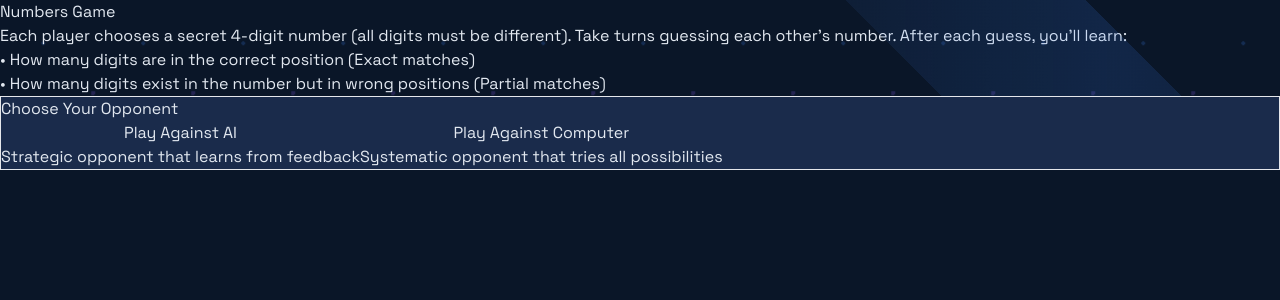
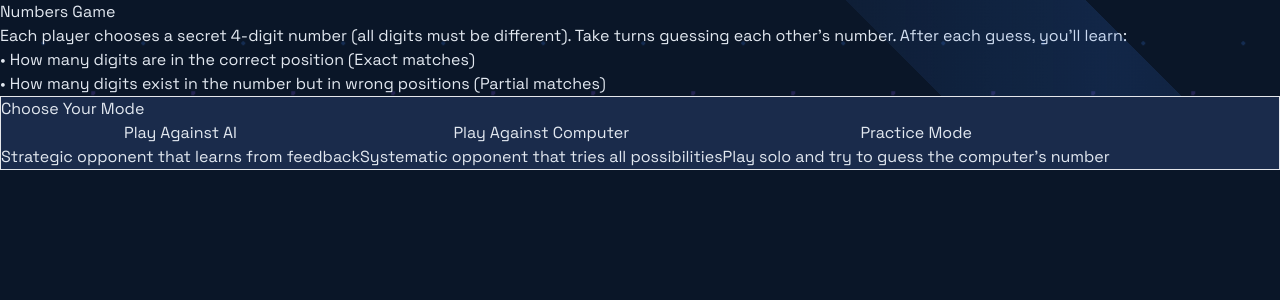
Before and after one commit to hasankhadra/numbers-game, a Next.js app: page / in a window 1280 px wide. Shown: the top 300 px of the page. Built offline with nearby package versions, Linux system fonts and the light colour scheme; no server answers.

Commit message:
add practice mode

```diff
--- a/src/app/api/ai/route.ts
+++ b/src/app/api/ai/route.ts
@@ -41,7 +41,19 @@ export async function POST(request: Request) {
   const body = await request.json();
   const previousGuesses: GuessHistory[] = body.previousGuesses;
 
-  const systemPrompt = `You are playing a number guessing game. Generate a 4-digit number guess where all digits are different. Previous guesses and their feedback are provided as: number, exact matches (correct digit in correct position), and partial matches (correct digit in wrong position).`;
+  const systemPrompt = `
+  You are playing a number guessing game. Generate a 4-digit number guess where all digits are different.
+  Previous guesses and their feedback are provided as: number, exact matches (correct digit in correct position), and partial matches (correct digit in wrong position).
+  You must generate a guess that is different from the previous guesses.
+
+  Rules to follow:
+  - The guess must be a 4-digit number where all digits are different.
+  - The guess must be different from any previous guesses.
+  - The guess must be a number between 0000 and 9999.
+  - Only respond with the guess, no other text.
+  - Don't guess a number that contradicts the previous guesses results. In other words, always take a guess that gives the maxmimum number of information.
+  - You need to guess the number in the least number of guesses.
+  `;
 
   const response = await fetch(OPENROUTER_API_URL, {
     method: 'POST',
--- a/src/app/page.tsx
+++ b/src/app/page.tsx
@@ -9,7 +9,7 @@ import { Game, Guess } from '../types/database';
 import GameStatus from '../components/GameStatus';
 import { generateNextGuess } from '../utils/bruteForceGuesser';
 
-type Opponent = 'ai' | 'computer';
+type Opponent = 'ai' | 'computer' | 'practice';
 
 export default function Home() {
   const [game, setGame] = useState<Game | null>(null);
@@ -24,21 +24,21 @@ export default function Home() {
   }, [game])
 
   const startNewGame = async () => {
-    if (!userSecret || !isValidGuess(userSecret)) {
+    if (opponent !== 'practice' && (!userSecret || !isValidGuess(userSecret))) {
       alert('Please enter a valid 4-digit secret number');
       return;
     }
 
     setIsLoading(true);
     const aiSecret = generateSecretNumber();
-    const userId = Math.random().toString(36).substring(7); // Simple random ID for demo
+    const userId = Math.random().toString(36).substring(7);
 
     const { data: gameData, error: gameError } = await supabase
       .from('games')
       .insert([
         {
           user_id: userId,
-          user_secret: userSecret,
+          user_secret: '0000', // Dummy number since we don't need it for practice mode
           ai_secret: aiSecret,
           current_turn: 'user',
         },
@@ -189,7 +189,7 @@ export default function Home() {
         {!opponent ? (
           <div className="game-card w-full max-w-md mx-auto p-8 rounded-xl shadow-lg space-y-6">
             <h2 className="text-2xl font-semibold text-blue-100 mb-4">
-              Choose Your Opponent
+              Choose Your Mode
             </h2>
             <div className="space-y-4">
               <button
@@ -206,14 +206,22 @@ export default function Home() {
                 Play Against Computer
                 <p className="text-sm opacity-80 mt-1">Systematic opponent that tries all possibilities</p>
               </button>
+              <button
+                onClick={() => setOpponent('practice')}
+                className="w-full bg-gradient-to-r from-emerald-500 to-teal-600 hover:from-emerald-600 hover:to-teal-700 text-white font-medium py-4 px-4 rounded-lg transition-all transform hover:scale-[1.02] shadow-md hover:shadow-lg"
+              >
+                Practice Mode
+                <p className="text-sm opacity-80 mt-1">Play solo and try to guess the computer&apos;s number</p>
+              </button>
             </div>
           </div>
         ) : !game ? (
           <div className="game-card w-full max-w-md mx-auto p-8 rounded-xl shadow-lg space-y-6">
             <h2 className="text-2xl font-semibold text-blue-100 mb-4">
-              Start New Game
+              {opponent === 'practice' ? 'Ready to Play?' : 'Start New Game'}
             </h2>
             <div className="space-y-4">
+              {opponent !== 'practice' ? (
                 <div>
                   <label htmlFor="secret" className="block text-sm font-medium text-blue-200 mb-1">
                     Your Secret Number
@@ -228,9 +236,14 @@ export default function Home() {
                     className="w-full p-3 border-2 border-blue-500/30 rounded-lg bg-blue-950/30 text-white placeholder-blue-300/50 focus:border-blue-400 focus:ring-2 focus:ring-blue-400/20 transition-all outline-none"
                   />
                 </div>
+              ) : (
+                <p className="text-blue-200 text-center">
+                  Try to guess the computer&apos;s 4-digit number. All digits are different!
+                </p>
+              )}
               <button
                 onClick={startNewGame}
-                disabled={isLoading}
+                disabled={isLoading || (opponent !== 'practice' && (!userSecret || !isValidGuess(userSecret)))}
                 className="w-full bg-gradient-to-r from-indigo-500 to-purple-600 hover:from-indigo-600 hover:to-purple-700 text-white font-medium py-3 px-4 rounded-lg transition-all transform hover:scale-[1.02] disabled:opacity-50 disabled:cursor-not-allowed disabled:transform-none shadow-md hover:shadow-lg"
               >
                 {isLoading ? (
@@ -242,7 +255,7 @@ export default function Home() {
                     Starting Game...
                   </span>
                 ) : (
-                  'Start New Game'
+                  opponent === 'practice' ? 'Start Practice' : 'Start New Game'
                 )}
               </button>
             </div>
@@ -251,25 +264,28 @@ export default function Home() {
           <div className="space-y-8">
             <GameBoard
               onMakeGuess={makeGuess}
-              isUserTurn={game.current_turn === 'user'}
+              isUserTurn={true}
               gameStatus={game.game_status}
               winner={winner}
               aiSecret={winner === 'user' ? undefined : game.ai_secret}
               onNewGame={resetGame}
-              userSecret={userSecret}
+              userSecret={opponent === 'practice' ? game.ai_secret : userSecret}
+              isPracticeMode={opponent === 'practice'}
             />
 
-            <div className="grid grid-cols-1 md:grid-cols-2 gap-6">
+            <div className={opponent === 'practice' ? '' : 'grid grid-cols-1 md:grid-cols-2 gap-6'}>
               <GuessHistory
                 guesses={guesses.filter(g => g.player === 'user')}
                 title="Your Guesses"
-                description="Your attempts to guess AI's number"
+                description="Your attempts to guess the number"
               />
+              {opponent !== 'practice' && (
                 <GuessHistory
                   guesses={guesses.filter(g => g.player === 'ai')}
                   title="AI's Guesses"
                   description="AI&apos;s attempts to guess your number"
                 />
+              )}
             </div>
           </div>
         )}
--- a/src/components/GameBoard.tsx
+++ b/src/components/GameBoard.tsx
@@ -11,6 +11,7 @@ interface GameBoardProps {
   aiSecret?: string;
   onNewGame?: () => void;
   userSecret: string;
+  isPracticeMode?: boolean;
 }
 
 export default function GameBoard({
@@ -20,7 +21,8 @@ export default function GameBoard({
   winner,
   aiSecret,
   onNewGame,
-  userSecret
+  userSecret,
+  isPracticeMode
 }: GameBoardProps) {
   const [error, setError] = useState('');
 
@@ -116,7 +118,7 @@ export default function GameBoard({
         </div>
       ) : (
         <>
-          <div className="mb-6">
+          {!gameStatus === 'completed' && !isPracticeMode && (
             <div
               className={`text-center p-3 rounded-lg mb-2 transition-all duration-300 ${
                 isUserTurn
@@ -140,7 +142,9 @@ export default function GameBoard({
                 </span>
               )}
             </div>
+          )}
 
+          {!isPracticeMode && (
             <div className="flex items-center justify-center gap-2 mt-2 p-2 rounded-lg bg-blue-900/20 border border-blue-500/10">
               <span className="text-sm text-blue-300">Your Number:</span>
               <div className="flex gap-1">
@@ -154,7 +158,7 @@ export default function GameBoard({
                 ))}
               </div>
             </div>
-          </div>
+          )}
           <div className="space-y-4">
             <NumberInput
               onComplete={handleComplete}
```
Lines whose indentation alone changed are shown as unchanged.
